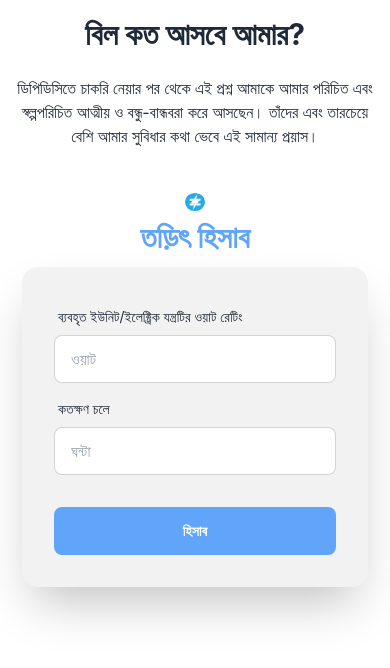
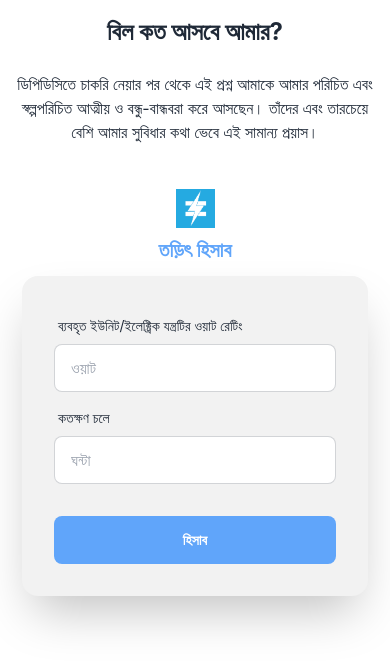
Before and after one commit to Siddiquee08/torit-hishab, a React (Create React App) app: page / in a window 390 px wide. Shown: the top 668 px of the page. Built offline with nearby package versions, Linux system fonts and the light colour scheme.

Commit message:
fixed responsiveness

```diff
--- a/src/App.css
+++ b/src/App.css
@@ -10,10 +10,9 @@
   }
 }
 img {
-  height: 5%;
-  width: 5%;
+  height: 10vmin;
+  width: 10vmin;
   border: none;
-  border-radius: 50%;
   margin-bottom: 0px;
   margin-top: 5px;
 }
--- a/src/App.js
+++ b/src/App.js
@@ -10,7 +10,7 @@ function App() {
       <Header></Header>
       <div className="flex flex-col justify-center items-center">
         <img src={image} alt="" />
-        <h1 className="text-3xl text-blue-400 mt-2 font-bold text-center">
+        <h1 className=" text-xl text-s-3xl text-blue-400 mt-2 font-bold text-center">
           তড়িৎ হিসাব
         </h1>
       </div>
--- a/src/components/Header/Header.js
+++ b/src/components/Header/Header.js
@@ -6,7 +6,7 @@ const Header = () => {
       <div className="hero min-h-75">
         <div className="hero-content text-center">
           <div className="max-w-md">
-            <h1 className="text-3xl font-bold">বিল কত আসবে আমার?</h1>
+            <h1 className="text-2xl text-m-3xl font-bold">বিল কত আসবে আমার?</h1>
             <p className="py-6">
               ডিপিডিসিতে চাকরি নেয়ার পর থেকে এই প্রশ্ন আমাকে আমার পরিচিত এবং
               স্বল্পপরিচিত আত্মীয় ও বন্ধু-বান্ধবরা করে আসছেন। তাঁদের এবং তারচেয়ে
```
Also changed, not shown: 1 other file (tests, documents, lock files or other folders).
